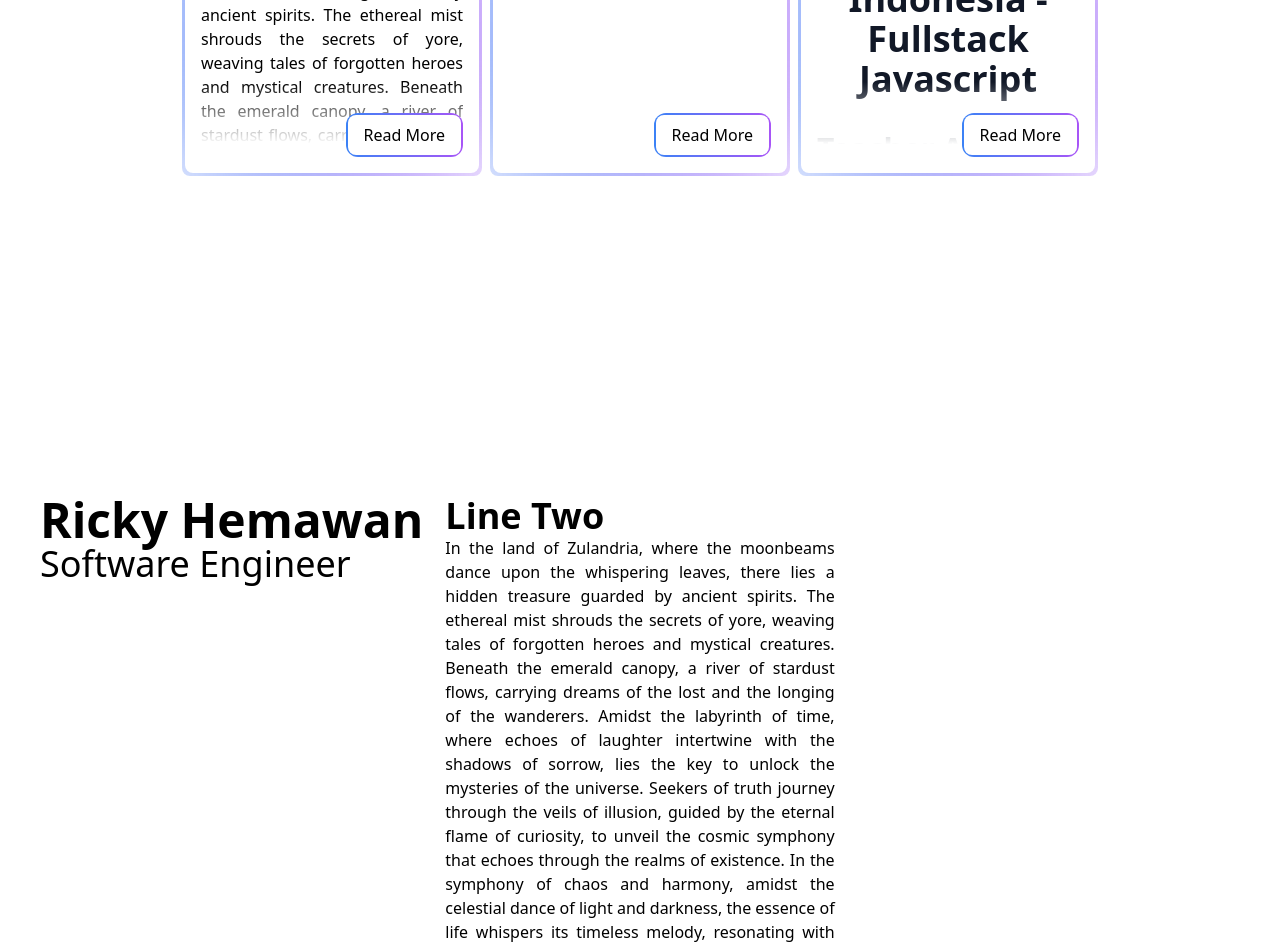
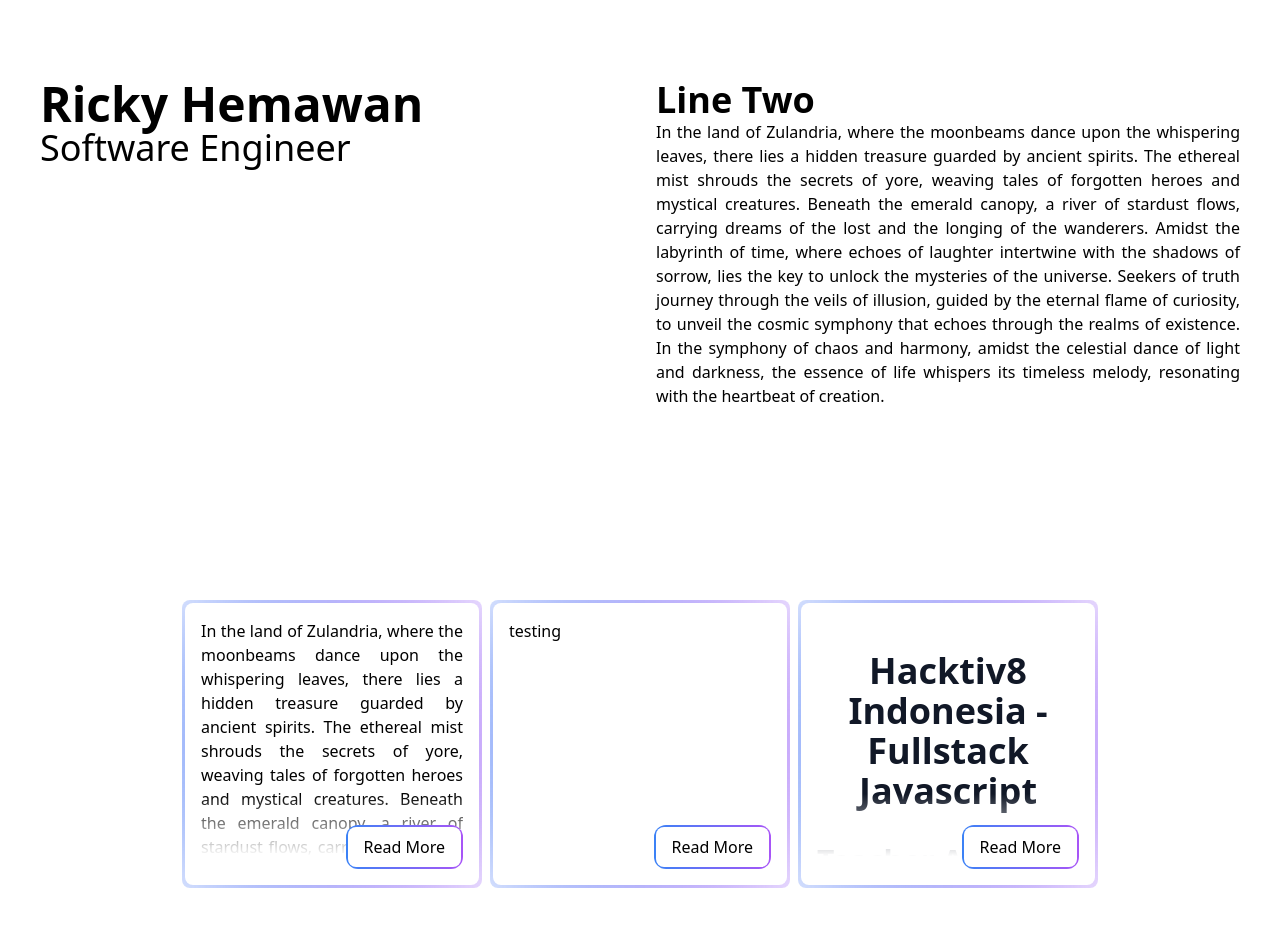
Before and after one commit to rickyhemawan/rickyhemawan-portofolio, a Next.js app: page / in a window 1280 px wide. Shown: the part 220-1168 px from the top of the page. Built offline with nearby package versions, Linux system fonts and the light colour scheme.

Commit message:
feat: move name to top of main content

```diff
--- a/src/app/page.tsx
+++ b/src/app/page.tsx
@@ -13,8 +13,22 @@
       <AppNavbar />
       <ThemeSwitcher />
       <ButtonGradientBorder>test</ButtonGradientBorder>
+      <div className="h-48" />
       {/* <div className="mx-12 my-12"> */}
+
       <div className="mx-auto max-w-7xl px-2 sm:px-6 lg:px-8">
+        <div className="grid grid-cols-1 gap-4 md:grid-cols-2">
+          <div className="flex flex-col md:mx-2">
+            <h1 className="text-5xl font-bold ">Ricky Hemawan</h1>
+            <h2 className="text-4xl">Software Engineer</h2>
+          </div>
+          <div className="flex flex-col md:mx-2">
+            <h1 className="text-4xl font-bold">Line Two</h1>
+            <PlaceholderText />
+          </div>
+        </div>
+
+        <div className="h-48" />
         {/* card sandbox */}
 
         <div className="flex flex-wrap justify-center gap-2">
@@ -35,37 +49,9 @@
           </div>
         </div>
 
-        {/* <div className="grid grid-cols-3 gap-4 sm:grid-cols-1 md:grid-cols-2">
-          <div>
-            <CardGradientBorder>
-              <PlaceholderText />
-            </CardGradientBorder>
-          </div>
-          <div>
-            <CardGradientBorder>testing</CardGradientBorder>
-          </div>
-          <div>
-            <CardGradientBorder>
-              <MdxLayout>
-                <AchievementText />
-              </MdxLayout>
-            </CardGradientBorder>
-          </div>
-        </div> */}
-
         {/* divider */}
         <div className="mt-80"></div>
         {/* text sandbox */}
-        <div className="grid grid-cols-1 md:grid-cols-2 lg:grid-cols-3">
-          <div className="flex flex-col md:mx-2">
-            <h1 className="text-5xl font-bold ">Ricky Hemawan</h1>
-            <h2 className="text-4xl">Software Engineer</h2>
-          </div>
-          <div className="flex flex-col md:mx-2">
-            <h1 className="text-4xl font-bold">Line Two</h1>
-            <PlaceholderText />
-          </div>
-        </div>
         <div>
           <MdxLayout>
             <AchievementText />
```
